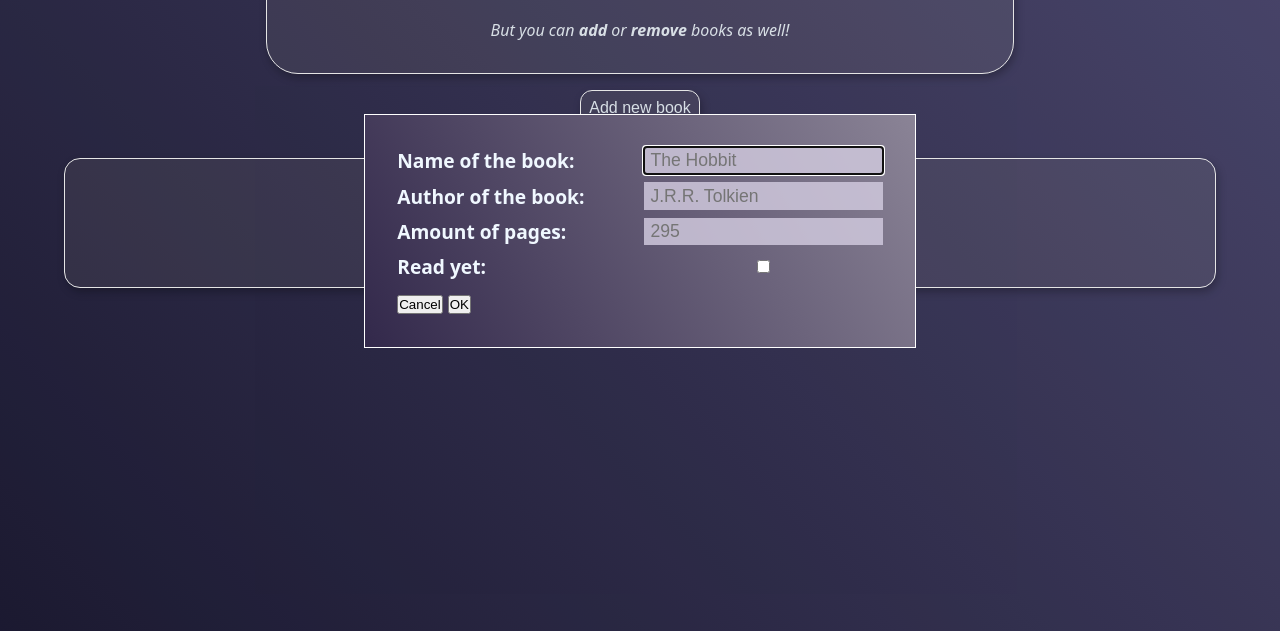
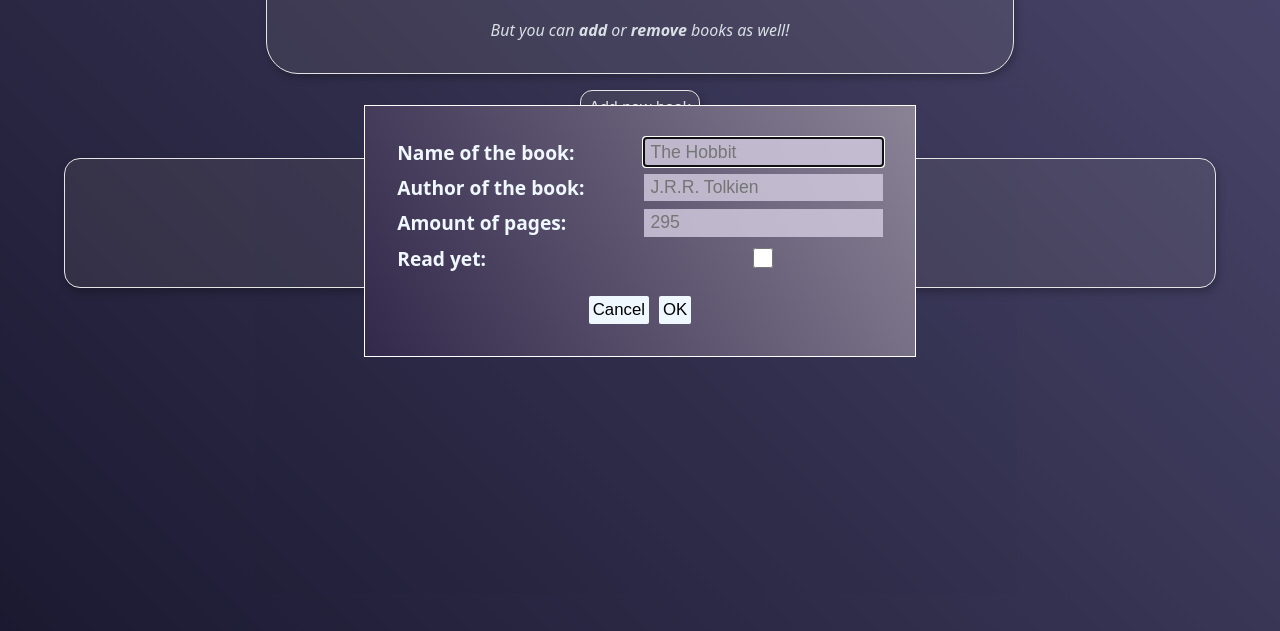
Before and after one commit to Noryloth/library, a plain HTML site: page index.html in a window 1280 px wide. Both pictures are taken after a click on the button "Add new book". Shown: the part 169-800 px from the top of the page. Drawn offline with Linux system fonts and the light colour scheme.

Commit message:
Add styles to close and OK buttons

```diff
--- a/styles.css
+++ b/styles.css
@@ -31,7 +31,6 @@ body {
     margin: 2rem 2rem 1rem 2rem;
     padding: 2rem;
     width: 60%;
-
     border-radius: 32px;
     text-align: center;
     font-size: 1.2rem;
@@ -95,6 +94,39 @@ body {
     font-size: 1.1rem;
 }
 
+#dialog input[type="checkbox"] {
+    width: 20px;
+    height: 20px;
+    justify-self: center;
+}
+
+
+/* Close and OK buttons */
+.lower-buttons {
+    display: flex;
+    grid-column: 1 / 3;
+    justify-self: center;
+    margin-top: 1rem;
+    gap: 10px;
+}
+
+.close-button, .submit-button {
+    background-color: aliceblue;
+    padding: 0.25rem;
+    font-size: 1.05rem;
+    border: none;
+    border-radius: 2px;
+}
+
+.close-button:hover, .submit-button:hover {
+    background-color: rgba(240, 248, 255, 0.848);
+}
+
+.close-button:active, .submit-button:active {
+    background-color: rgba(240, 248, 255, 0.705);
+    margin-top: 0.1rem;
+    margin-bottom: -0.1rem;
+}
 
 /* Books Section */
 .books {
```
